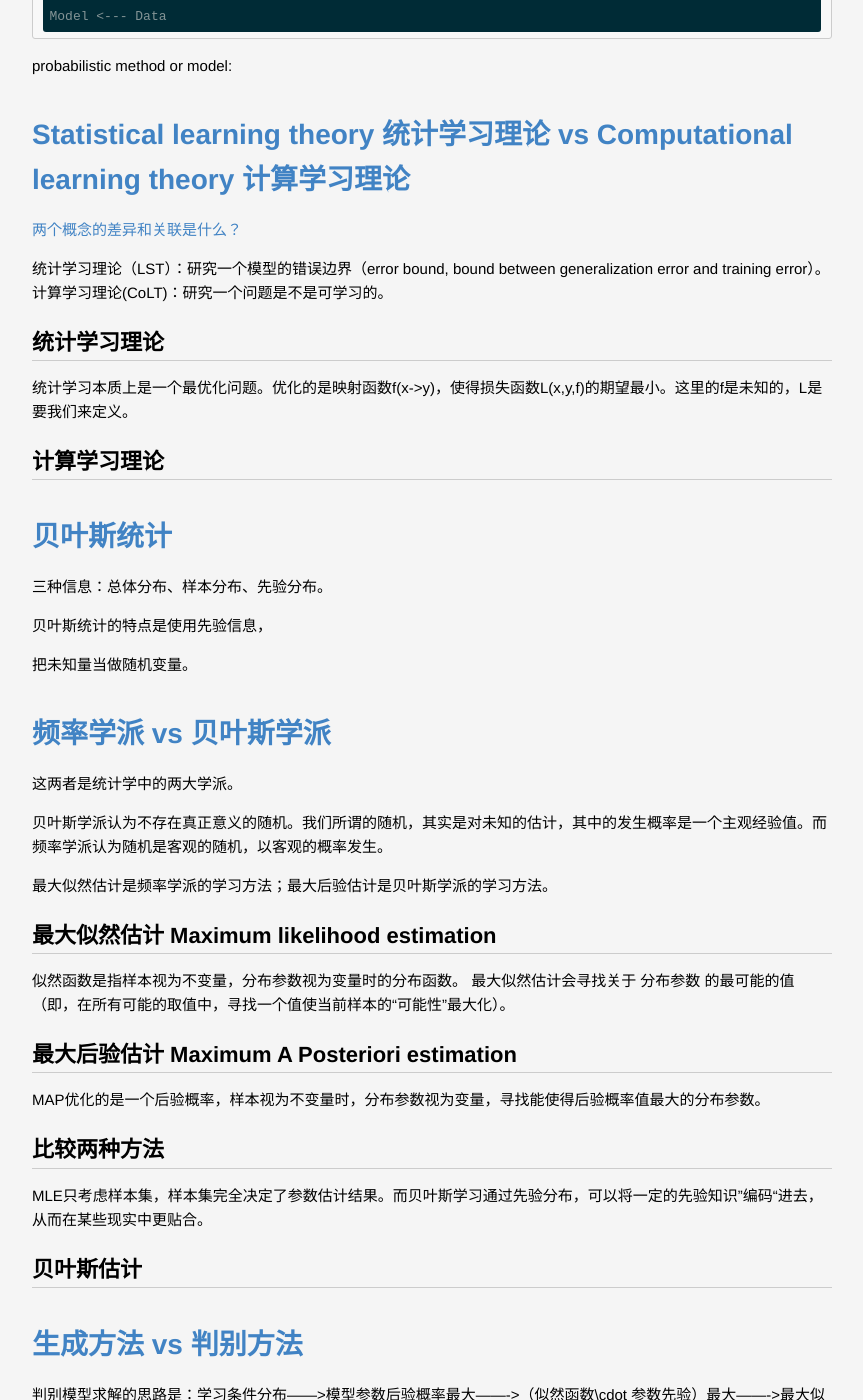
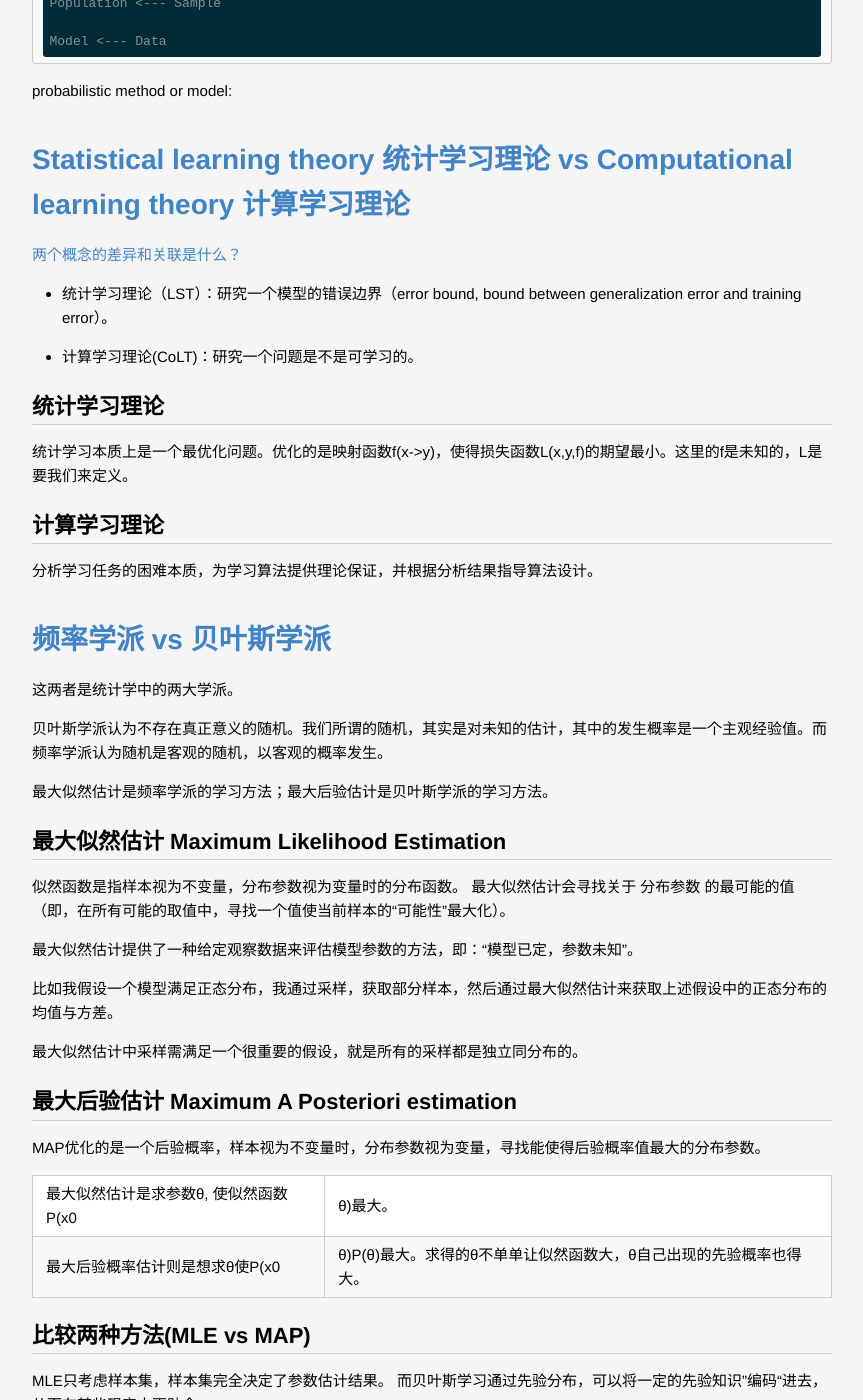
Before and after one commit to lucky521/blog, a Jekyll site: the page built from _posts/ml/2017-08-15-Basic-of-Machine-Learning.markdown, in a window 1280 px wide and 1400 px high, scrolled down 2027 px. Shown: the whole window, without its empty margins (208-1071 px from the left). Built offline with Jekyll 4.4.1, drawn with Linux system fonts in a browser that asks for light colours; some of the changed text lies outside the part shown.

Commit message:
Update 2017-08-15-Basic-of-Machine-Learning.markdown

```diff
--- a/_posts/ml/2017-08-15-Basic-of-Machine-Learning.markdown
+++ b/_posts/ml/2017-08-15-Basic-of-Machine-Learning.markdown
@@ -57,26 +57,19 @@
 
 [两个概念的差异和关联是什么？](https://www.quora.com/Whats-the-difference-between-statistical-learning-theory-and-computational-learning-theory)
 
-统计学习理论（LST）：研究一个模型的错误边界（error bound,  bound between generalization error and training error）。
-计算学习理论(CoLT)：研究一个问题是不是可学习的。
+- 统计学习理论（LST）：研究一个模型的错误边界（error bound,  bound between generalization error and training error）。
+- 计算学习理论(CoLT)：研究一个问题是不是可学习的。
 
 ## 统计学习理论
-
 统计学习本质上是一个最优化问题。优化的是映射函数f(x->y)，使得损失函数L(x,y,f)的期望最小。这里的f是未知的，L是要我们来定义。
 
 
 ## 计算学习理论
+分析学习任务的困难本质，为学习算法提供理论保证，并根据分析结果指导算法设计。
 
 
 
 
-# 贝叶斯统计
-
-三种信息：总体分布、样本分布、先验分布。
-
-贝叶斯统计的特点是使用先验信息，
-
-把未知量当做随机变量。
 
 
 
@@ -89,22 +82,45 @@
 
 最大似然估计是频率学派的学习方法；最大后验估计是贝叶斯学派的学习方法。
 
-## 最大似然估计 Maximum likelihood estimation
+## 最大似然估计 Maximum Likelihood Estimation
 似然函数是指样本视为不变量，分布参数视为变量时的分布函数。
 最大似然估计会寻找关于 分布参数 的最可能的值（即，在所有可能的取值中，寻找一个值使当前样本的“可能性”最大化）。
+
+最大似然估计提供了一种给定观察数据来评估模型参数的方法，即：“模型已定，参数未知”。
+
+比如我假设一个模型满足正态分布，我通过采样，获取部分样本，然后通过最大似然估计来获取上述假设中的正态分布的均值与方差。
+
+最大似然估计中采样需满足一个很重要的假设，就是所有的采样都是独立同分布的。
 
 
 ## 最大后验估计 Maximum A Posteriori estimation
 MAP优化的是一个后验概率，样本视为不变量时，分布参数视为变量，寻找能使得后验概率值最大的分布参数。
 
-
-## 比较两种方法
-MLE只考虑样本集，样本集完全决定了参数估计结果。而贝叶斯学习通过先验分布，可以将一定的先验知识”编码“进去，从而在某些现实中更贴合。
+最大似然估计是求参数θ, 使似然函数P(x0|θ)最大。
+最大后验概率估计则是想求θ使P(x0|θ)P(θ)最大。求得的θ不单单让似然函数大，θ自己出现的先验概率也得大。
 
 
+## 比较两种方法(MLE vs MAP)
+MLE只考虑样本集，样本集完全决定了参数估计结果。
+而贝叶斯学习通过先验分布，可以将一定的先验知识”编码“进去，从而在某些现实中更贴合。
 
-## 贝叶斯估计
 
+## Frequentist Statistics
+
+?
+
+
+## 贝叶斯统计 Bayesian Statistics
+
+三种信息：总体分布、样本分布、先验分布。
+
+贝叶斯统计的特点是使用先验信息，
+
+把未知量当做随机变量。
+
+
+## 贝叶斯估计 Bayesian Inference
+MLE is a special case of MAP where the prior is uniform.
 
 
 
```
Also changed, not shown: other parts of _posts/ml/2017-08-15-Basic-of-Machine-Learning.markdown (+2 -0 lines).
